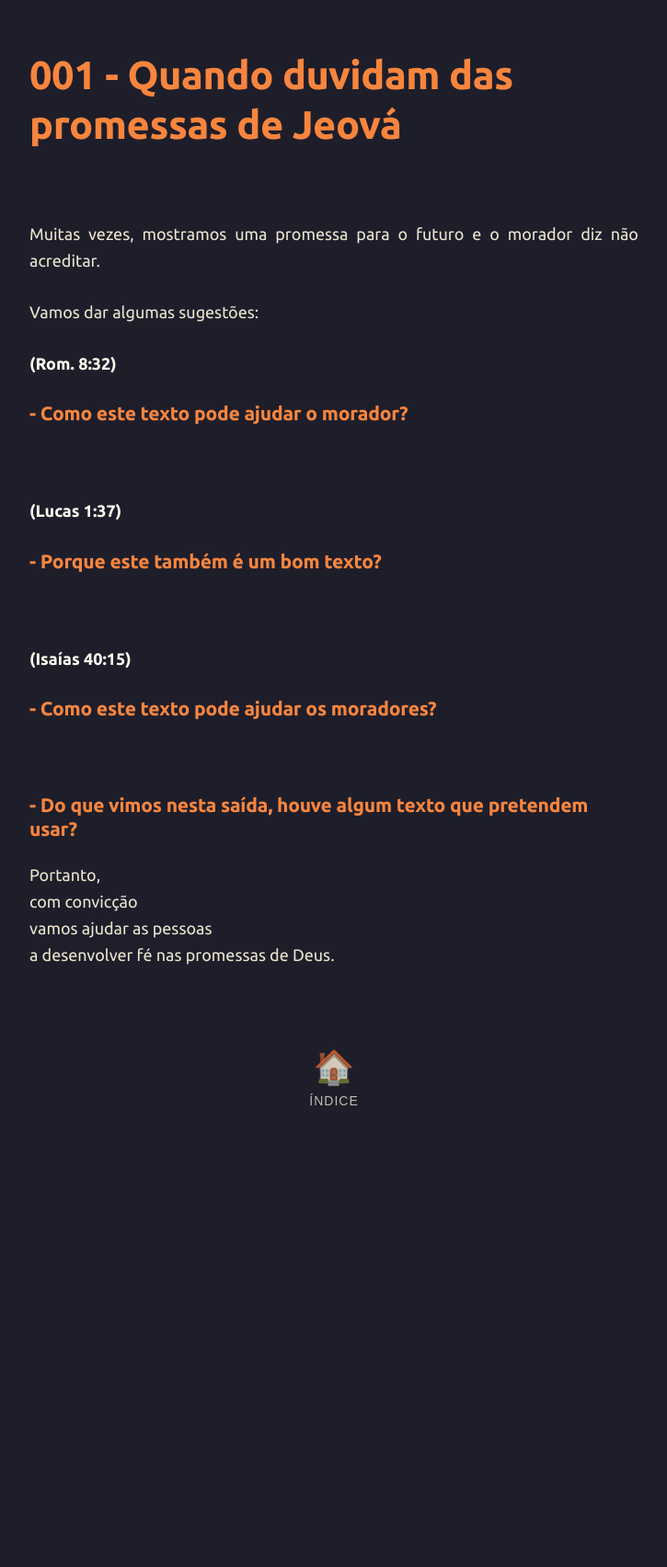
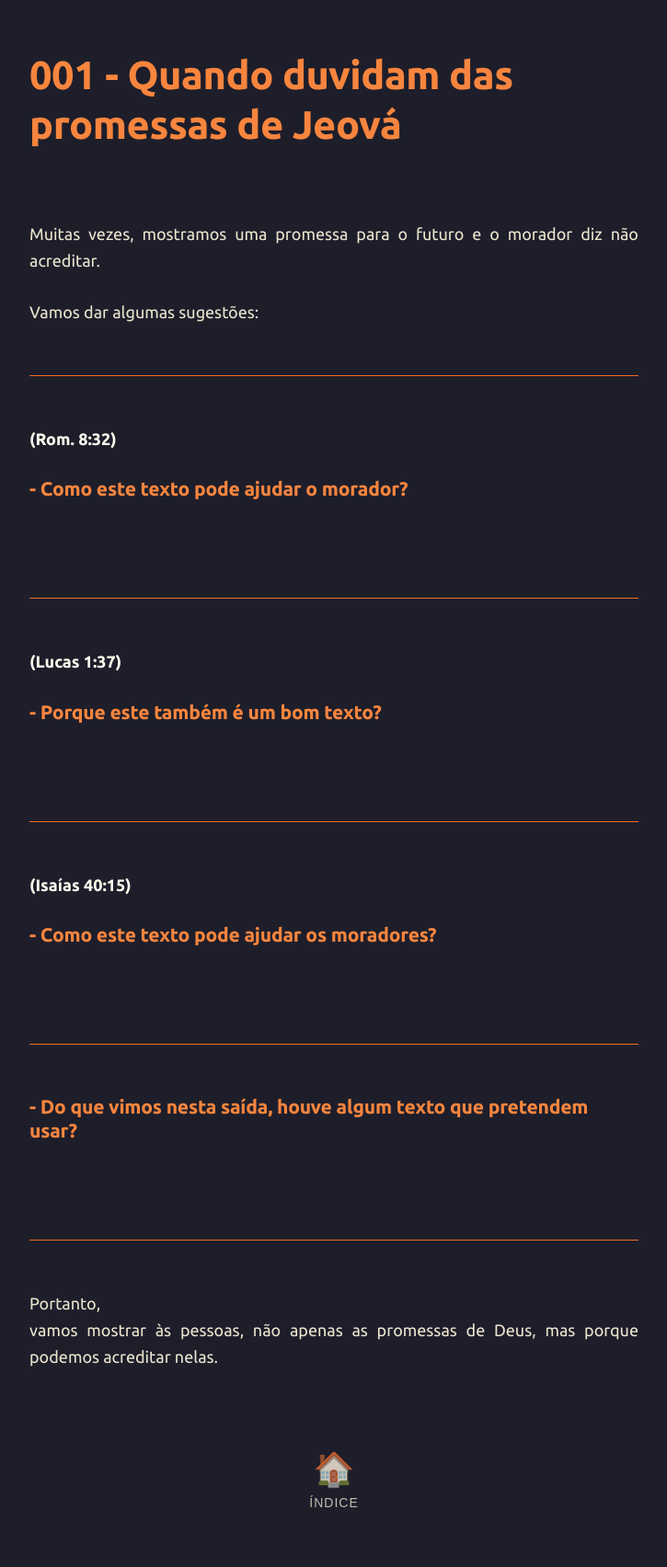
Before and after one commit to joaquim-capitao/jw, a Jekyll site: the page built from saidas/001-saida.md, in a window 1280 px wide. Shown: the whole page at 92% size, without its empty margins (277-1002 px from the left). Built offline with Jekyll 4.4.1, drawn with Linux system fonts in a browser that asks for light colours; our own code applies the rules of GitHub Pages for plain Markdown files; before the commit the page ends 1267 px from its top, so only the background shows below that.

Commit message:
Update suggestions and faith development text

```diff
--- a/saidas/001-saida.md
+++ b/saidas/001-saida.md
@@ -8,22 +8,28 @@ e o morador diz não acreditar.
 
 Vamos dar algumas sugestões:
 
+---
 **(Rom. 8:32)**
 ### - Como este texto pode ajudar o morador?
 <br>
 
+
+---
 **(Lucas 1:37)**
 ### - Porque este também é um bom texto?
 <br>
 
+---
 **(Isaías 40:15)**
 ### - Como este texto pode ajudar os moradores?
 <br>
 
+---
 ### - Do que vimos nesta saída, houve algum texto que pretendem usar?
+<br>
 
-
+---
 Portanto,
-com convicção
-vamos ajudar as pessoas
-a desenvolver fé nas promessas de Deus.
+vamos mostrar às pessoas,
+não apenas as promessas de Deus,
+mas porque podemos acreditar nelas.
```
